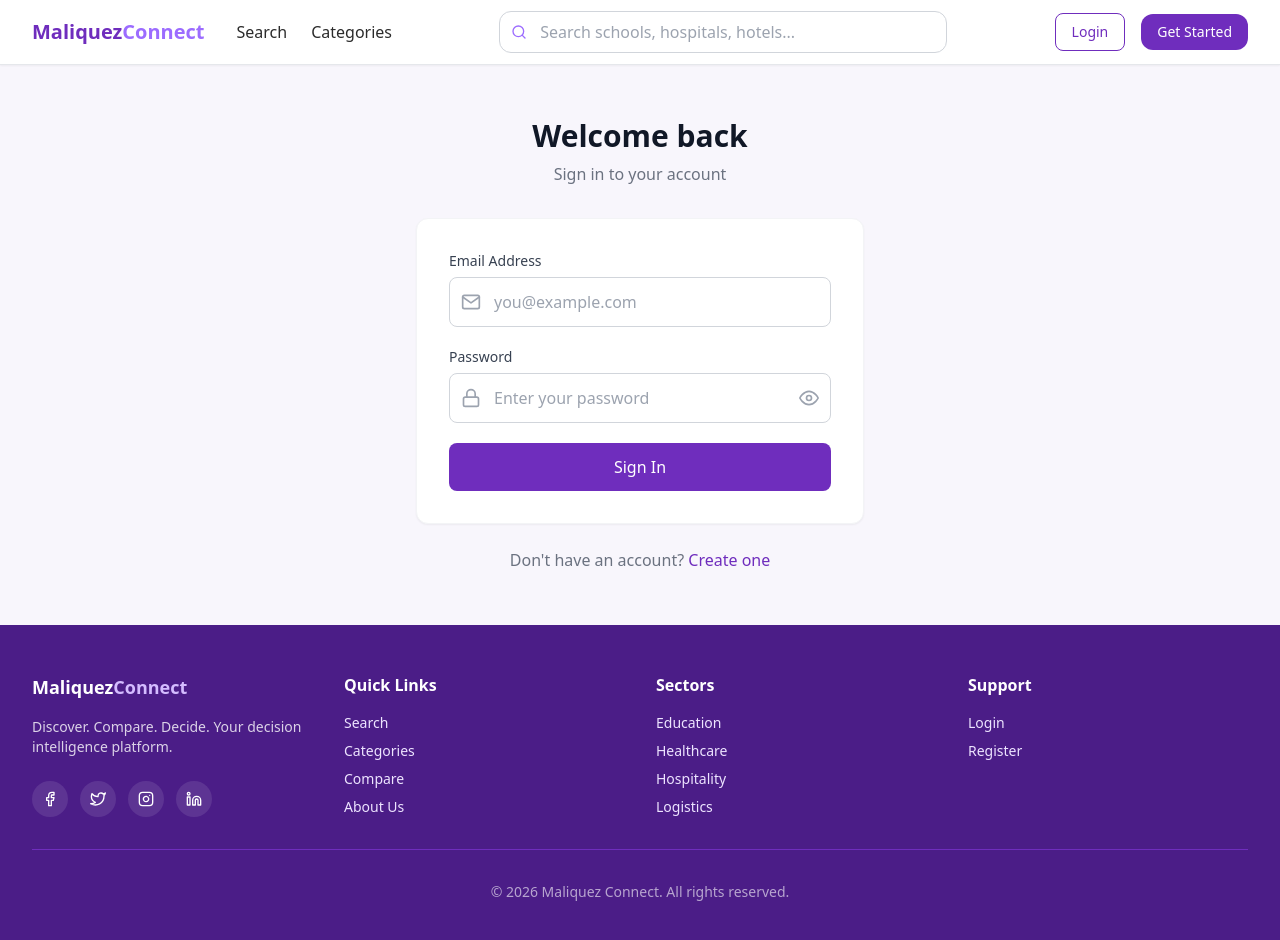
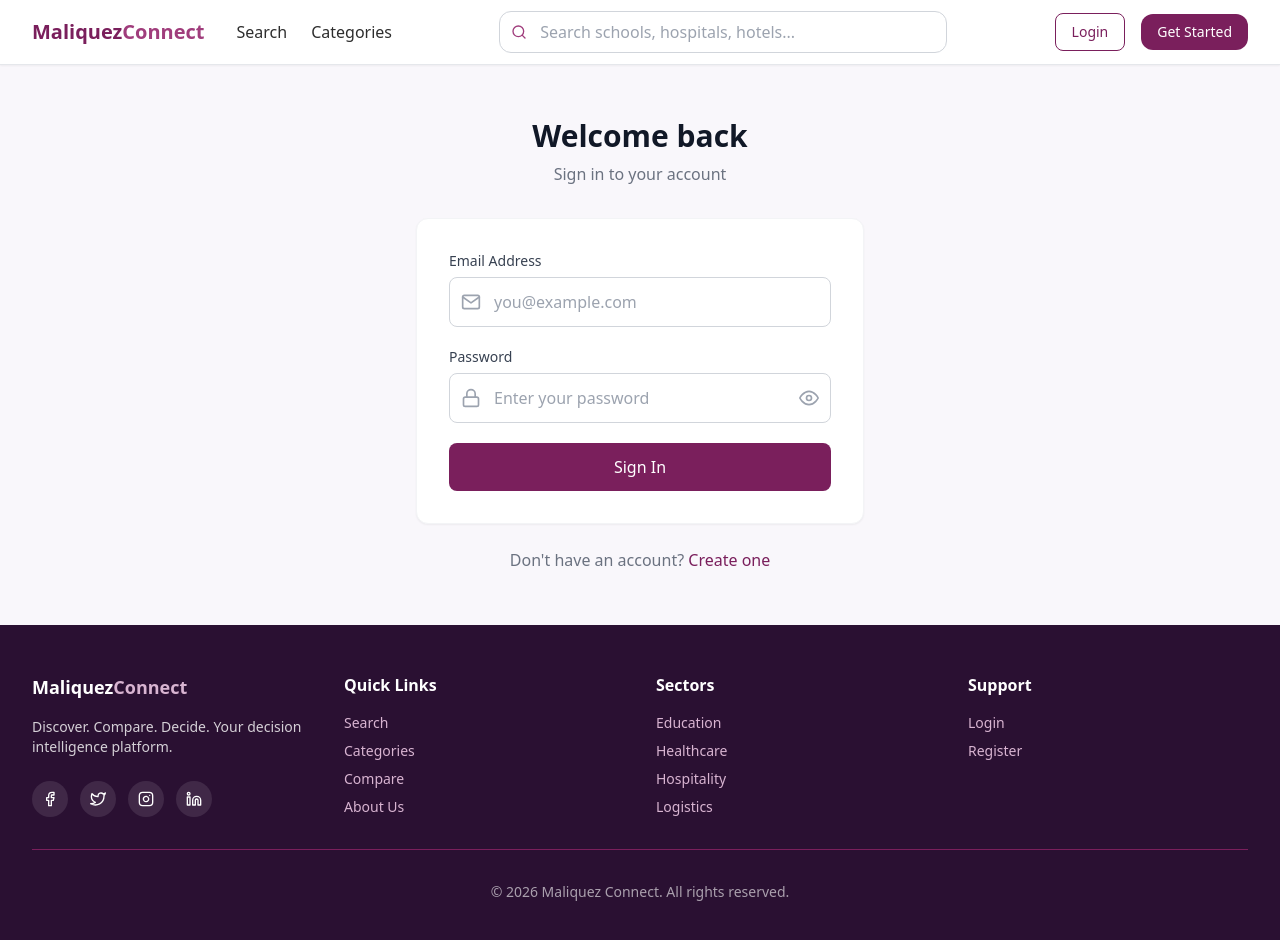
Before and after one commit to luka-micah/maliquez-connect, a React (Vite) app in the folder frontend/: page /login in a window 1280 px wide. Shown: the top 940 px of the page. Built offline with nearby package versions, Linux system fonts and the light colour scheme; no server answers.

Commit message:
Update: edited the views to use the right brand colors

```diff
--- a/frontend/src/components/common/ListingCard.tsx
+++ b/frontend/src/components/common/ListingCard.tsx
@@ -44,7 +44,7 @@ const ListingCard = ({ listing, onFavorite }: ListingCardProps) => {
 
         <div className="flex items-center justify-between mt-3">
           <div className="flex items-center gap-1">
-            <FiStar className="w-4 h-4 text-yellow-400 fill-current" />
+            <FiStar className="w-4 h-4 text-[#F4B400] fill-current" />
             <span className="text-sm font-medium">{listing.averageRating?.toFixed(1) || '0.0'}</span>
             <span className="text-xs text-gray-400">({listing.reviewCount || 0})</span>
           </div>
--- a/frontend/src/components/common/ReviewCard.tsx
+++ b/frontend/src/components/common/ReviewCard.tsx
@@ -22,7 +22,7 @@ const ReviewCard = ({ review, onHelpful, onReport }: ReviewCardProps) => {
 
   const renderStars = (rating: number) => {
     return Array.from({ length: 5 }, (_, i) => (
-      <FiStar key={i} className={`w-4 h-4 ${i < rating ? 'text-yellow-400 fill-current' : 'text-gray-300'}`} />
+      <FiStar key={i} className={`w-4 h-4 ${i < rating ? 'text-[#F4B400] fill-current' : 'text-gray-300'}`} />
     ));
   };
 
--- a/frontend/src/components/common/StarRating.tsx
+++ b/frontend/src/components/common/StarRating.tsx
@@ -27,7 +27,7 @@ const StarRating = ({ rating = 0, onRate, readonly = false, size = 'md' }: StarR
           <FiStar
             className={`${sizeClass} ${
               star <= (hover || rating)
-                ? 'text-yellow-400 fill-current'
+                ? 'text-[#F4B400] fill-current'
                 : 'text-gray-300'
             }`}
           />
--- a/frontend/src/components/layout/Footer.tsx
+++ b/frontend/src/components/layout/Footer.tsx
@@ -2,7 +2,7 @@ import { Link } from 'react-router-dom';
 import { FiFacebook, FiTwitter, FiInstagram, FiLinkedin } from 'react-icons/fi';
 
 const Footer = () => (
-  <footer className="bg-primary-700 text-white">
+  <footer className="bg-primary-900 text-white">
     <div className="max-w-7xl mx-auto px-4 sm:px-6 lg:px-8 py-12">
       <div className="grid grid-cols-1 md:grid-cols-4 gap-8">
         <div>
@@ -28,26 +28,26 @@ const Footer = () => (
         <div>
           <h4 className="text-white font-semibold mb-4">Quick Links</h4>
           <ul className="space-y-2 text-sm">
-            <li><Link to="/search" className="text-primary-100 hover:text-white transition-colors">Search</Link></li>
-            <li><Link to="/categories" className="text-primary-100 hover:text-white transition-colors">Categories</Link></li>
-            <li><Link to="/compare" className="text-primary-100 hover:text-white transition-colors">Compare</Link></li>
-            <li><Link to="/about" className="text-primary-100 hover:text-white transition-colors">About Us</Link></li>
+            <li><Link to="/search" className="text-primary-200 hover:text-white transition-colors">Search</Link></li>
+            <li><Link to="/categories" className="text-primary-200 hover:text-white transition-colors">Categories</Link></li>
+            <li><Link to="/compare" className="text-primary-200 hover:text-white transition-colors">Compare</Link></li>
+            <li><Link to="/about" className="text-primary-200 hover:text-white transition-colors">About Us</Link></li>
           </ul>
         </div>
         <div>
           <h4 className="text-white font-semibold mb-4">Sectors</h4>
           <ul className="space-y-2 text-sm">
-            <li><Link to="/search?sector=Education" className="text-primary-100 hover:text-white transition-colors">Education</Link></li>
-            <li><Link to="/search?sector=Healthcare" className="text-primary-100 hover:text-white transition-colors">Healthcare</Link></li>
-            <li><Link to="/search?sector=Hospitality" className="text-primary-100 hover:text-white transition-colors">Hospitality</Link></li>
-            <li><Link to="/search?sector=Logistics" className="text-primary-100 hover:text-white transition-colors">Logistics</Link></li>
+            <li><Link to="/search?sector=Education" className="text-primary-200 hover:text-white transition-colors">Education</Link></li>
+            <li><Link to="/search?sector=Healthcare" className="text-primary-200 hover:text-white transition-colors">Healthcare</Link></li>
+            <li><Link to="/search?sector=Hospitality" className="text-primary-200 hover:text-white transition-colors">Hospitality</Link></li>
+            <li><Link to="/search?sector=Logistics" className="text-primary-200 hover:text-white transition-colors">Logistics</Link></li>
           </ul>
         </div>
         <div>
           <h4 className="text-white font-semibold mb-4">Support</h4>
           <ul className="space-y-2 text-sm">
-            <li><Link to="/login" className="text-primary-100 hover:text-white transition-colors">Login</Link></li>
-            <li><Link to="/register" className="text-primary-100 hover:text-white transition-colors">Register</Link></li>
+            <li><Link to="/login" className="text-primary-200 hover:text-white transition-colors">Login</Link></li>
+            <li><Link to="/register" className="text-primary-200 hover:text-white transition-colors">Register</Link></li>
           </ul>
         </div>
       </div>
--- a/frontend/src/index.css
+++ b/frontend/src/index.css
@@ -4,9 +4,10 @@
 
 @layer base {
   :root {
-    --brand-main: #6F2DBD;
-    --brand-dark: #4B1D87;
-    --brand-highlight: #EDE4FF;
+    --brand-main: #7A1F5C;
+    --brand-dark: #611547;
+    --brand-highlight: #D8B4D1;
+    --brand-accent: #C15A9D;
     --brand-white: #FFFFFF;
   }
 
@@ -61,7 +62,7 @@
   }
 
   .star-rating {
-    @apply text-yellow-400;
+    @apply text-[#F4B400];
   }
 }
 
@@ -181,10 +182,10 @@
 
 @keyframes pulse-glow {
   0%, 100% {
-    box-shadow: 0 0 0 0 rgba(111, 45, 189, 0.4);
+    box-shadow: 0 0 0 0 rgba(122, 31, 92, 0.4);
   }
   50% {
-    box-shadow: 0 0 0 20px rgba(111, 45, 189, 0);
+    box-shadow: 0 0 0 20px rgba(122, 31, 92, 0);
   }
 }
 
--- a/frontend/src/pages/admin/AdminListings.tsx
+++ b/frontend/src/pages/admin/AdminListings.tsx
@@ -150,7 +150,7 @@ const AdminListings = () => {
                     <td className="px-4 py-3">{statusBadge(listing.status)}</td>
                     <td className="px-4 py-3 text-sm text-gray-500">
                       <span className="flex items-center gap-1">
-                        <FiStar className="w-3.5 h-3.5 text-yellow-400" />
+                        <FiStar className="w-3.5 h-3.5 text-[#F4B400]" />
                         {listing.averageRating?.toFixed(1) || '—'}
                       </span>
                     </td>
--- a/frontend/src/pages/admin/AdminReviews.tsx
+++ b/frontend/src/pages/admin/AdminReviews.tsx
@@ -49,7 +49,7 @@ const AdminReviews = () => {
       {[1, 2, 3, 4, 5].map((star) => (
         <FiStar
           key={star}
-          className={`w-3.5 h-3.5 ${star <= rating ? 'text-yellow-400 fill-yellow-400' : 'text-gray-300'}`}
+          className={`w-3.5 h-3.5 ${star <= rating ? 'text-[#F4B400] fill-[#F4B400]' : 'text-gray-300'}`}
         />
       ))}
     </span>
--- a/frontend/src/pages/provider/ProviderListings.tsx
+++ b/frontend/src/pages/provider/ProviderListings.tsx
@@ -428,7 +428,7 @@ const ProviderListings = () => {
                     <td className="px-4 py-3">{statusBadge(listing.status)}</td>
                     <td className="px-4 py-3">
                       <div className="flex items-center gap-1 text-sm">
-                        <FiStar className="w-4 h-4 text-yellow-400 fill-current" />
+                        <FiStar className="w-4 h-4 text-[#F4B400] fill-current" />
                         <span>{listing.averageRating?.toFixed(1) || '0.0'}</span>
                       </div>
                     </td>
--- a/frontend/src/pages/public/ListingDetails.tsx
+++ b/frontend/src/pages/public/ListingDetails.tsx
@@ -131,7 +131,7 @@ const ListingDetails = () => {
             </div>
             <div className="flex items-center gap-4 mt-4">
               <div className="flex items-center gap-1">
-                <FiStar className="w-5 h-5 text-yellow-400 fill-current" />
+                <FiStar className="w-5 h-5 text-[#F4B400] fill-current" />
                 <span className="text-lg font-semibold">{listing.averageRating?.toFixed(1) || '0.0'}</span>
                 <span className="text-gray-400 text-sm">({listing.reviewCount || 0} reviews)</span>
               </div>
--- a/frontend/src/pages/public/Search.tsx
+++ b/frontend/src/pages/public/Search.tsx
@@ -91,7 +91,7 @@ const Search = () => {
           value={localQ}
           onChange={(e: React.ChangeEvent<HTMLInputElement>) => setLocalQ(e.target.value)}
           placeholder="Search listings..."
-          className="w-full px-5 py-3 pl-12 rounded-2xl border border-gray-300 focus:ring-2 focus:ring-primary-600 focus:border-primary-600 focus:outline-none"
+          className="w-full px-5 py-3 pl-12 rounded-2xl border border-primary-200 focus:ring-2 focus:ring-primary-600 focus:border-primary-600 focus:outline-none"
         />
         <FiSearch className="absolute left-4 top-1/2 -translate-y-1/2 text-primary-500 w-5 h-5" />
         <button
--- a/frontend/tailwind.config.js
+++ b/frontend/tailwind.config.js
@@ -8,24 +8,25 @@ export default {
     extend: {
       colors: {
         primary: {
-          50: '#F8F6FC',
-          100: '#EDE4FF',
-          200: '#D4BCFF',
-          300: '#B894FF',
-          400: '#9C6CFF',
-          500: '#7E4FDB',
-          600: '#6F2DBD',
-          700: '#4B1D87',
-          800: '#3B1570',
-          900: '#2B0D55',
+          50: '#F9F7FB',
+          100: '#F0EAF2',
+          200: '#D8B4D1',
+          300: '#C15A9D',
+          400: '#A03D7C',
+          500: '#8F2D6B',
+          600: '#7A1F5C',
+          700: '#611547',
+          800: '#4A0E38',
+          900: '#2A1032',
         },
         brand: {
-          main: '#6F2DBD',
-          dark: '#4B1D87',
-          highlight: '#EDE4FF',
+          main: '#7A1F5C',
+          dark: '#611547',
+          highlight: '#D8B4D1',
+          accent: '#C15A9D',
           white: '#FFFFFF',
-          darkText: '#2B2B2B',
-          bodyText: '#4B5563',
+          darkText: '#2D2D2D',
+          bodyText: '#6B7280',
         },
       },
     },
```
Also changed, not shown: frontend/src/pages/public/Home.tsx (+7 -7 lines).
